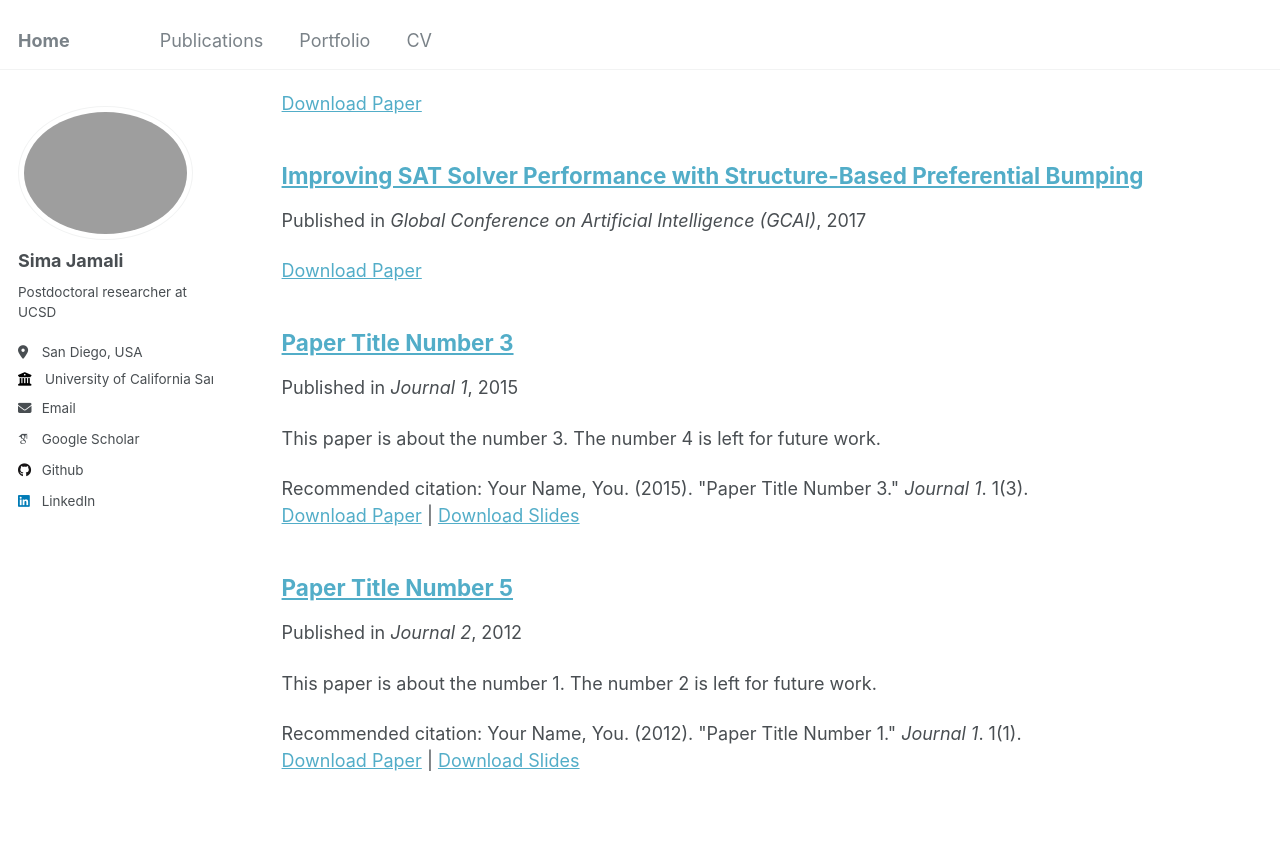
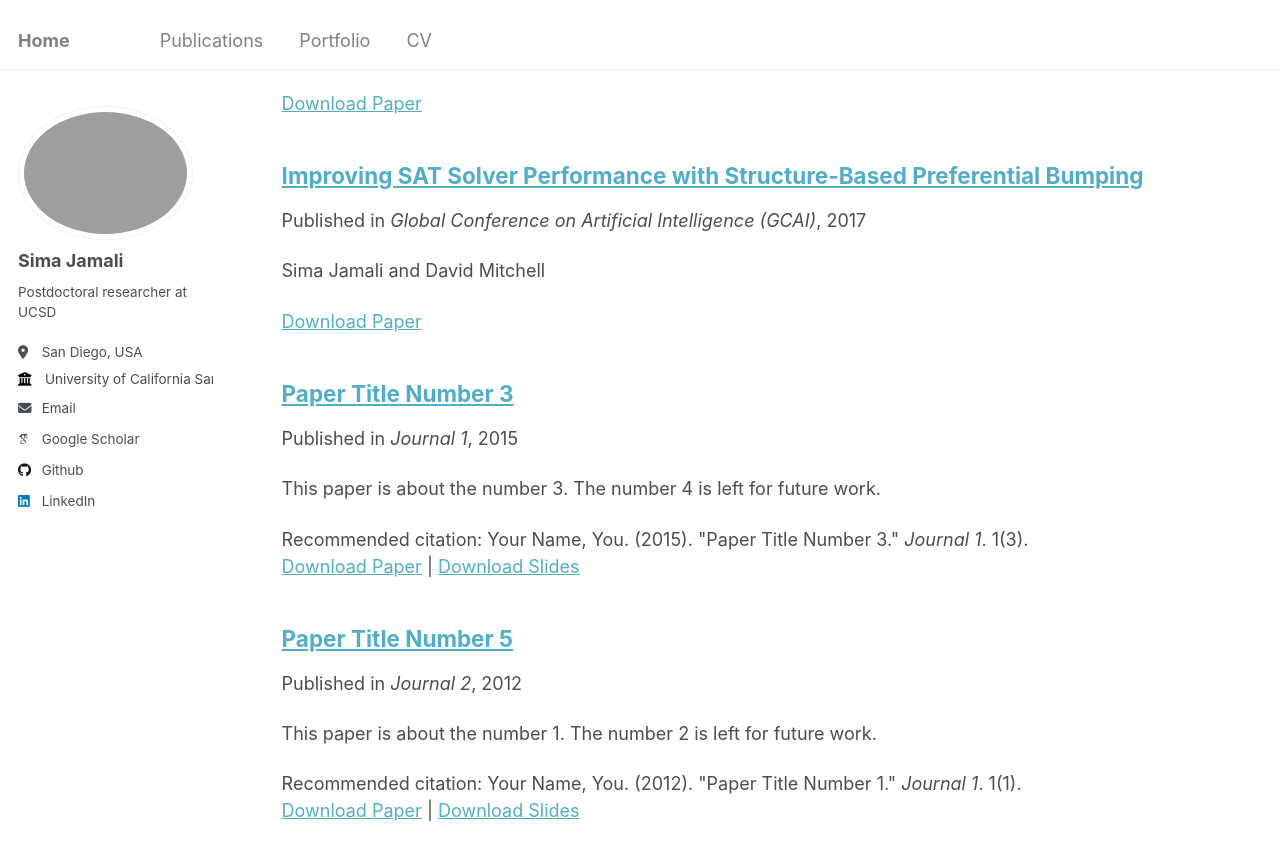
Before and after one commit to simajam/simajam.github.io, a Jekyll site: the page built from _pages/publications.html, in a window 1280 px wide and 900 px high, scrolled down 367 px. Shown: the top 860 px of the window. Built offline with Jekyll 4.4.1, drawn with Linux system fonts in a browser that asks for light colours; some web fonts are replaced.

Commit message:
Update and rename 2017-01-01-paper.md to 2017-paper.md

```diff
--- a/_publications/2017-01-01-paper.md
+++ b/_publications/2017-paper.md
@@ -2,8 +2,8 @@
 title: "Improving SAT Solver Performance with Structure-Based Preferential Bumping"
 collection: publications
 category: manuscripts
-permalink: /publications/2017-01-01-paper
-excerpt: ''
+permalink: /publications/2017-paper
+excerpt: 'Sima Jamali and David Mitchell'
 date: 2017-01-01
 venue: 'Global Conference on Artificial Intelligence (GCAI)'
 paperurl: 'http://simajam.github.io/files/GCAI17.pdf'
```
